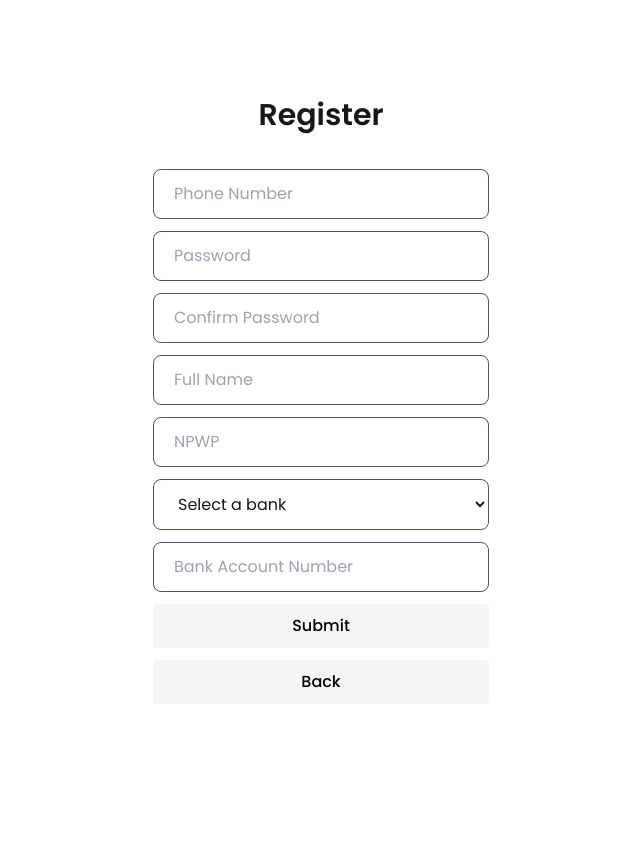
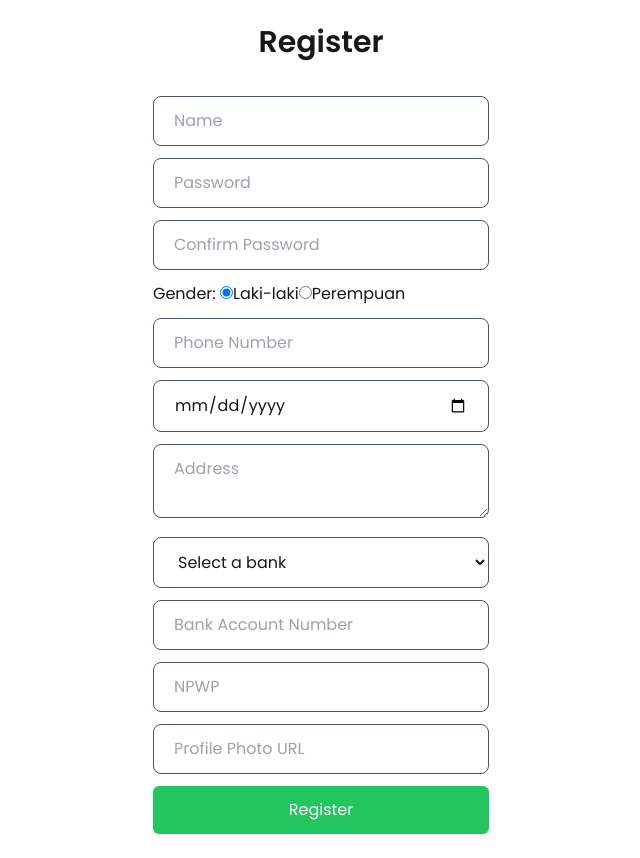
Before and after one commit to hyvos07/sijarta-fe, a Next.js app: page /register in a window 1280 px wide. Both pictures are taken after a click on the button "Register as Pekerja". Shown: the whole page, without its empty margins (319-959 px from the left). Before the commit the page ends 800 px from the top, so only its background shows below. Built offline with nearby package versions, Linux system fonts and the light colour scheme.

Commit message:
fix registr --spacing bulletin, dropdown color

```diff
--- a/app/(auth)/register/page.tsx
+++ b/app/(auth)/register/page.tsx
@@ -5,44 +5,60 @@ import { useRouter } from 'next/navigation'; // Use next/navigation for client-s
 import '../../styles/login.css';
 
 interface UserForm {
-  phone: string;
+  name: string;
   password: string;
   confirmPassword: string;
-  name?: string;
-  npwp?: string;
+  phone: string;
+  birthDate: string;
+  address: string;
+  gender: 'L' | 'P'; // L for Laki-laki, P for Perempuan
   bank?: string;
   accountNumber?: string;
+  npwp?: string;
+  photoUrl?: string;
 }
 
 const RegisterPage = () => {
-  const [role, setRole] = useState<'Pengguna' | 'Pekerja' | ''>('');
+  const [role, setRole] = useState<'Pelanggan' | 'Pekerja' | ''>('');
   const [formData, setFormData] = useState<UserForm>({
-    phone: '',
+    name: '',
     password: '',
     confirmPassword: '',
+    phone: '',
+    birthDate: '',
+    address: '',
+    gender: 'L', // Default to Laki-laki
   });
   const [error, setError] = useState<string | null>(null);
   const router = useRouter();
 
   const banks = ['GoPay', 'OVO', 'Virtual Account BCA', 'Virtual Account BNI', 'Virtual Account Mandiri'];
 
-  const handleRoleSelection = (selectedRole: 'Pengguna' | 'Pekerja') => {
+  const handleRoleSelection = (selectedRole: 'Pelanggan' | 'Pekerja') => {
     setRole(selectedRole);
     setFormData({
-      phone: '',
+      name: '',
       password: '',
       confirmPassword: '',
+      phone: '',
+      birthDate: '',
+      address: '',
+      gender: 'L', // Reset gender to default
     });
     setError(null);
   };
 
-  const handleInputChange = (e: React.ChangeEvent<HTMLInputElement | HTMLSelectElement>) => {
+  const handleInputChange = (e: React.ChangeEvent<HTMLInputElement | HTMLSelectElement | HTMLTextAreaElement>) => {
     const { name, value } = e.target;
     setFormData((prev) => ({ ...prev, [name]: value }));
   };
 
+  const handleGenderChange = (e: React.ChangeEvent<HTMLInputElement>) => {
+    setFormData((prev) => ({ ...prev, gender: e.target.value as 'L' | 'P' }));
+  };
+
   const validateForm = () => {
-    if (!formData.phone || !formData.password || !formData.confirmPassword) {
+    if (!formData.name || !formData.password || !formData.confirmPassword || !formData.phone || !formData.birthDate || !formData.address) {
       setError('All fields are required.');
       return false;
     }
@@ -50,10 +66,12 @@ const RegisterPage = () => {
       setError('Passwords do not match.');
       return false;
     }
-    if (role === 'Pekerja' && (!formData.name || !formData.npwp || !formData.bank || !formData.accountNumber)) {
+
+    if (role === 'Pekerja' && (!formData.bank || !formData.accountNumber || !formData.npwp || !formData.photoUrl)) {
       setError('All fields are required for Pekerja.');
       return false;
     }
+
     return true;
   };
 
@@ -89,10 +107,10 @@ const RegisterPage = () => {
       {!role ? (
         <div className="space-y-3">
           <button
-            onClick={() => handleRoleSelection('Pengguna')}
+            onClick={() => handleRoleSelection('Pelanggan')}
             className="w-full px-2 py-2 md:py-2.5 bg-stone-100 text-black font-medium rounded hover:bg-white transition-transform transform hover:scale-105 active:scale-95"
           >
-            Register as Pengguna
+            Register as Pelanggan
           </button>
           <button
             onClick={() => handleRoleSelection('Pekerja')}
@@ -106,10 +124,10 @@ const RegisterPage = () => {
           <div>
             <input
               type="text"
-              name="phone"
-              value={formData.phone}
+              name="name"
+              value={formData.name}
               onChange={handleInputChange}
-              placeholder="Phone Number"
+              placeholder="Name"
               className="w-full py-3 md:px-5 px-3 border border-gray-600 rounded-lg bg-transparent md:text-base text-sm focus:outline focus:outline-blue-500"
               required
             />
@@ -136,30 +154,63 @@ const RegisterPage = () => {
               required
             />
           </div>
-          {role === 'Pekerja' && (
-            <>
+          <div>
+            <label>Gender: </label>
+            <label>
+              <input
+                type="radio"
+                name="gender"
+                value="L"
+                checked={formData.gender === 'L'}
+                onChange={handleGenderChange}
+              />
+              Laki-laki
+            </label>
+            <label>
+              <input
+                type="radio"
+                name="gender"
+                value="P"
+                checked={formData.gender === 'P'}
+                onChange={handleGenderChange}
+              />
+              Perempuan
+            </label>
+          </div>
           <div>
             <input
               type="text"
-                  name="name"
-                  value={formData.name || ''}
+              name="phone"
+              value={formData.phone}
               onChange={handleInputChange}
-                  placeholder="Full Name"
+              placeholder="Phone Number"
               className="w-full py-3 md:px-5 px-3 border border-gray-600 rounded-lg bg-transparent md:text-base text-sm focus:outline focus:outline-blue-500"
               required
             />
           </div>
           <div>
             <input
-                  type="text"
-                  name="npwp"
-                  value={formData.npwp || ''}
+              type="date"
+              name="birthDate"
+              value={formData.birthDate}
               onChange={handleInputChange}
-                  placeholder="NPWP"
               className="w-full py-3 md:px-5 px-3 border border-gray-600 rounded-lg bg-transparent md:text-base text-sm focus:outline focus:outline-blue-500"
               required
             />
           </div>
+          <div>
+            <textarea
+              name="address"
+              value={formData.address}
+              onChange={handleInputChange}
+              placeholder="Address"
+              className="w-full py-3 md:px-5 px-3 border border-gray-600 rounded-lg bg-transparent md:text-base text-sm focus:outline focus:outline-blue-500"
+              required
+            />
+          </div>
+
+          {role === 'Pekerja' && (
+            <>
               <div>
                 <select
                   name="bank"
@@ -187,21 +238,38 @@ const RegisterPage = () => {
                   required
                 />
               </div>
+              <div>
+                <input
+                  type="text"
+                  name="npwp"
+                  value={formData.npwp || ''}
+                  onChange={handleInputChange}
+                  placeholder="NPWP"
+                  className="w-full py-3 md:px-5 px-3 border border-gray-600 rounded-lg bg-transparent md:text-base text-sm focus:outline focus:outline-blue-500"
+                  required
+                />
+              </div>
+              <div>
+                <input
+                  type="url"
+                  name="photoUrl"
+                  value={formData.photoUrl || ''}
+                  onChange={handleInputChange}
+                  placeholder="Profile Photo URL"
+                  className="w-full py-3 md:px-5 px-3 border border-gray-600 rounded-lg bg-transparent md:text-base text-sm focus:outline focus:outline-blue-500"
+                  required
+                />
+              </div>
             </>
           )}
-          {error && <p className="text-red-500">{error}</p>}
+
+          {error && <div className="text-red-500 text-sm">{error}</div>}
+
           <button
             type="submit"
-            className="w-full px-2 py-2 md:py-2.5 bg-stone-100 text-black font-medium rounded hover:bg-white mt-6 transition-transform transform hover:scale-105 active:scale-95 flex items-center justify-center"
+            className="w-full py-3 bg-green-500 text-white rounded-md hover:bg-green-600 transition duration-300"
           >
-            Submit
-          </button>
-          <button
-            type="button"
-            onClick={() => setRole('')}
-            className="w-full px-2 py-2 md:py-2.5 bg-stone-100 text-black font-medium rounded hover:bg-white mt-3 transition-transform transform hover:scale-105 active:scale-95 flex items-center justify-center"
-          >
-            Back
+            Register
           </button>
         </form>
       )}
--- a/app/api/register/route.ts
+++ b/app/api/register/route.ts
@@ -4,7 +4,7 @@ import { NextResponse } from 'next/server';
 const mockDatabase = new Map<string, { role: string; phone: string; password: string; name?: string; npwp?: string; bank?: string; accountNumber?: string }>();
 
 interface RegisterData {
-  role: 'Pengguna' | 'Pekerja';
+  role: 'Pelanggan' | 'Pekerja';
   phone: string;
   password: string;
   name?: string;
```
Lines whose indentation alone changed are shown as unchanged.
